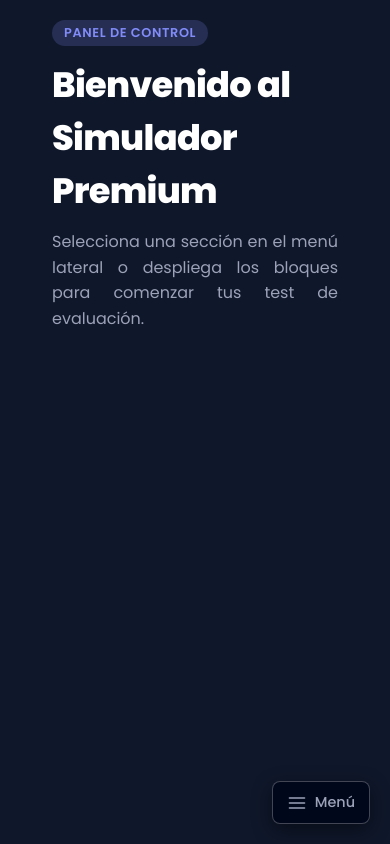
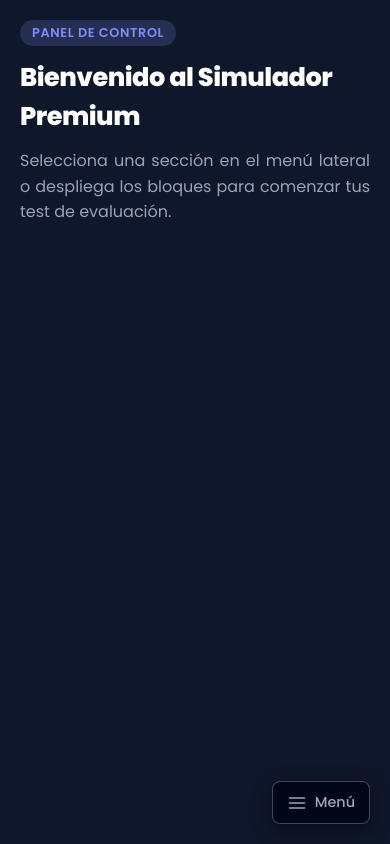
Before and after one commit to RaChucky/pruebaOpos3.5, a plain HTML site: page index.html in a window 390 px wide. Drawn offline with Linux system fonts and the light colour scheme.

Commit message:
Refactor CSS for mobile responsiveness and clarity

```diff
--- a/style.css
+++ b/style.css
@@ -395,40 +395,62 @@ body {
 @media (max-width: 700px) {
     html, body {
         max-width: 100%;
-        overflow-x: hidden; /* Evita el scroll horizontal fantasma */
+        overflow-x: hidden;        /* Evita el scroll horizontal fantasma */
     }
+
+    .content-wrapper,
+    .main-content {
+        min-width: 0;              /* Clave en Flexbox para evitar que los hijos ensanchen la pantalla */
+        max-width: 100%;
+    }
+
+    .content-wrapper {
+        margin-left: 0;
+        padding: 20px;             /* Padding compacto y simétrico en móvil */
+    }
+
+    .cabecera-editorial h1 {
+        font-size: 1.6rem;         /* Evita que títulos largos desborden en pantallas estrechas */
+        overflow-wrap: break-word;
+    }
+
     #lista-temas .bloque-columnas-alfabetico > * {
         max-width: 100%;
-        min-width: 0;              /* Clave en CSS Grid para que el contenido encoya */
+        min-width: 0;              /* Clave en CSS Grid para que el contenido encoja */
         overflow-wrap: break-word; /* Rompe palabras médicas muy largas si no caben */
     }
+
     .sidebar {
         transform: translateX(-100%);
     }
+
     .sidebar.active {
         transform: translateX(0);
     }
-    .content-wrapper {
-        margin-left: 0;
-        padding-top: 20px;
+
+    .btn-colapsar {
+        display: none !important;  /* Oculta el botón de escritorio en móvil */
     }
+
     .btn-menu-toggle {
         display: flex !important;
         top: auto;
         bottom: 20px;
         right: 20px;
-        background-color: var(--color-surface); /* Color de acento de tu web */
-        color: var(--color-text-secondary);            /* Texto e icono en contraste */
+        background-color: var(--color-surface);
+        color: var(--color-text-secondary);
         border: 1px solid rgba(255, 255, 255, 0.25);
         font-weight: 600;
         box-shadow: 0 6px 20px rgba(0, 0, 0, .45);
     }
+
     .btn-menu-toggle:hover,
     .btn-menu-toggle.is-active {
         background-color: var(--bg-tarjeta);
         color: var(--color-termino);
         border-color: var(--color-termino);
     }
+
     .sidebar.active + .menu-overlay {
         display: block;
     }
```
